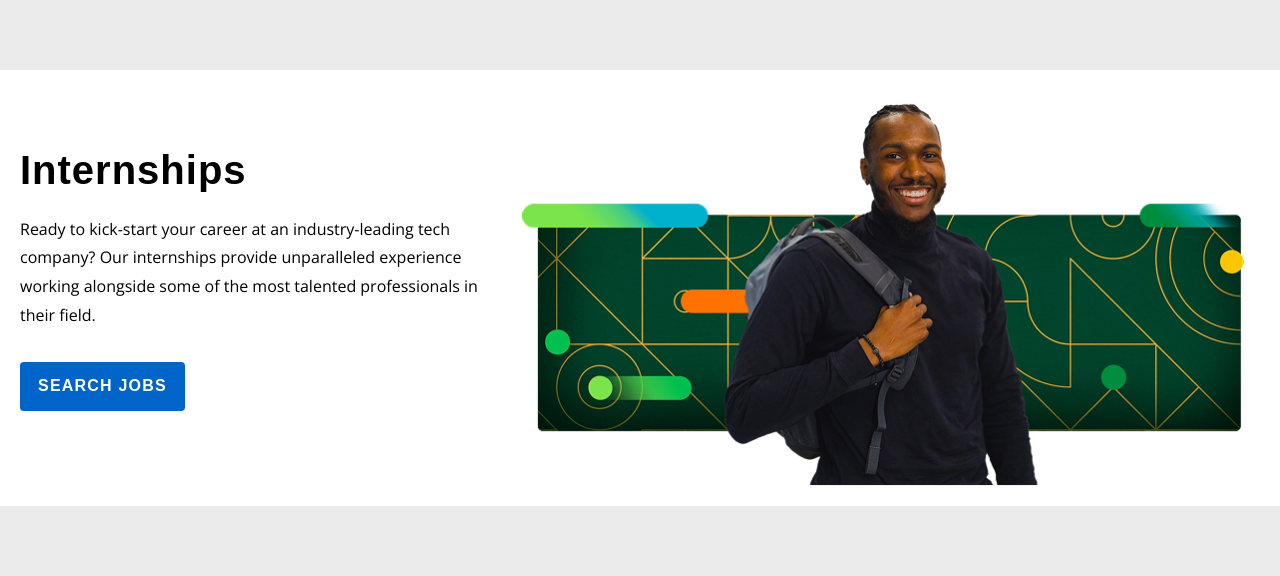
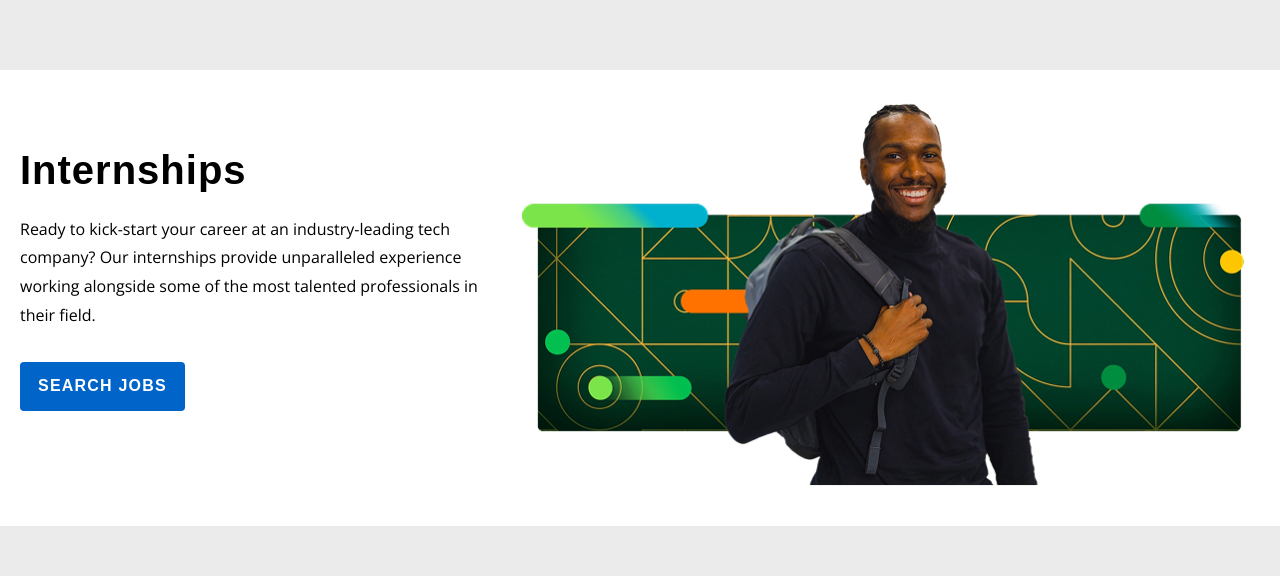
Before and after one commit to Taimoor1122334/Paycom, a website: page index.html in a window 1280 px wide. Shown: the part 3019-3595 px from the top of the page. Drawn offline with nearby package versions, Linux system fonts and the light colour scheme; a web font is replaced by a local one.

Commit message:
used utilities

```diff
--- a/index.html
+++ b/index.html
@@ -200,7 +200,7 @@ At Paycom, you’ll build world-class mobile and web-based tools that make a pos
 
     <section class="w-full h-auto ">
 
-        <div class="py-13 lg:py-0 lg:pb-5 max-w-[1320px] w-full mx-auto  px-5 flex flex-col-reverse lg:flex-row justify-center items-center ">
+        <div class="py-23 lg:py-0 lg:pb-10 max-w-[1320px] w-full mx-auto  px-5 flex flex-col-reverse lg:flex-row justify-center items-center ">
 
             <div class="w-full  lg:w-[40%]">
                <div class="w-[487px] max-w-full space-y-2 lg:space-y-5">
```
Also changed, not shown: src/output.css.
